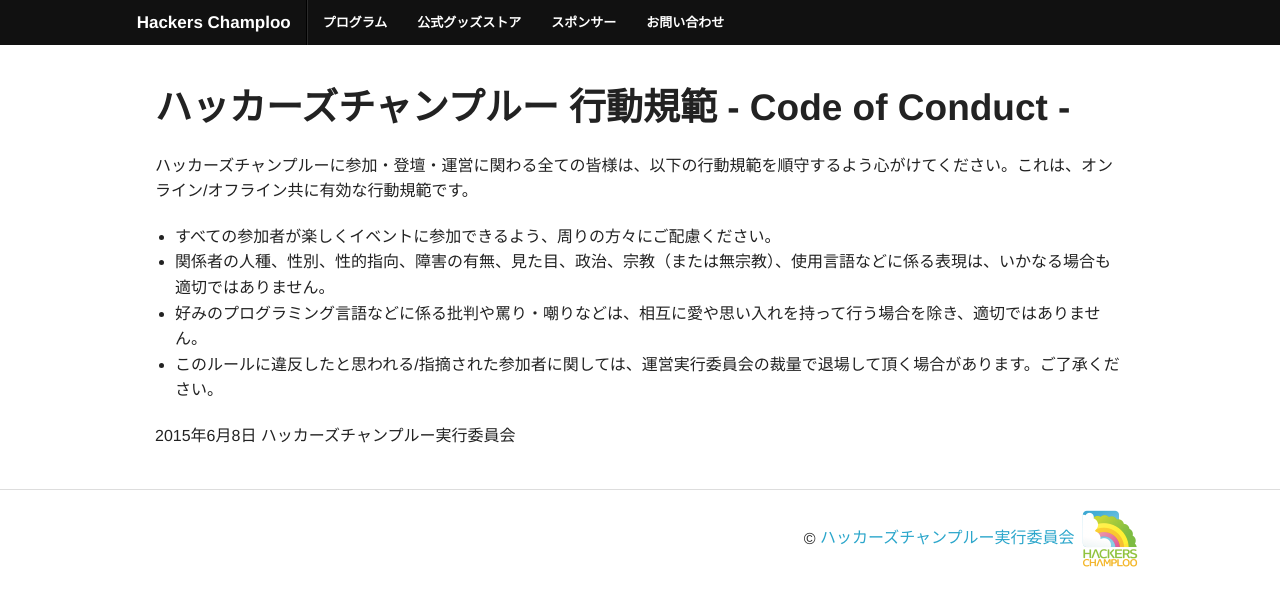
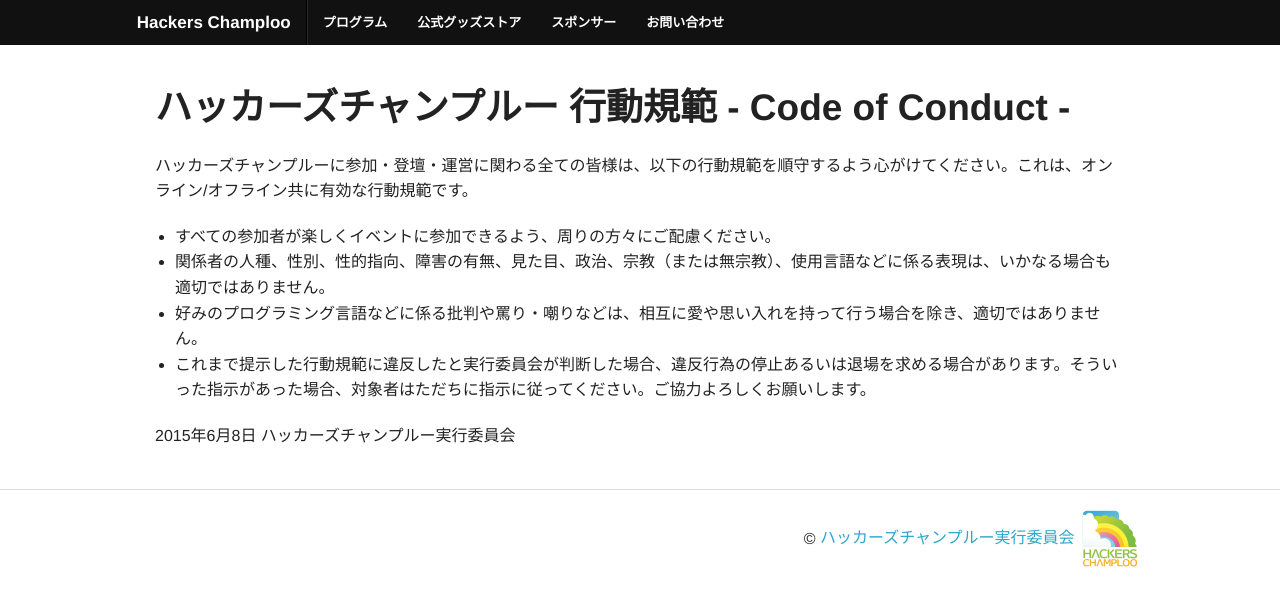
Before and after one commit to hackers-champloo/hackers-champloo.github.io, a Jekyll site: the page built from policy.md, in a window 1280 px wide. Shown: the top 606 px of the page. Built offline with Jekyll 4.4.1, drawn with Linux system fonts in a browser that asks for light colours; Markdown is read by kramdown in place of the engine named in the settings.

Commit message:
違反時の対応の記述を修正

```diff
--- a/policy.md
+++ b/policy.md
@@ -10,7 +10,6 @@ title: ハッカーズチャンプルー 行動規範
 * すべての参加者が楽しくイベントに参加できるよう、周りの方々にご配慮ください。
 * 関係者の人種、性別、性的指向、障害の有無、見た目、政治、宗教（または無宗教）、使用言語などに係る表現は、いかなる場合も適切ではありません。
 * 好みのプログラミング言語などに係る批判や罵り・嘲りなどは、相互に愛や思い入れを持って行う場合を除き、適切ではありません。
-* このルールに違反したと思われる/指摘された参加者に関しては、運営実行委員会の裁量で退場して頂く場合があります。ご了承ください。
-
+* これまで提示した行動規範に違反したと実行委員会が判断した場合、違反行為の停止あるいは退場を求める場合があります。そういった指示があった場合、対象者はただちに指示に従ってください。ご協力よろしくお願いします。
 
 2015年6月8日 ハッカーズチャンプルー実行委員会
```
